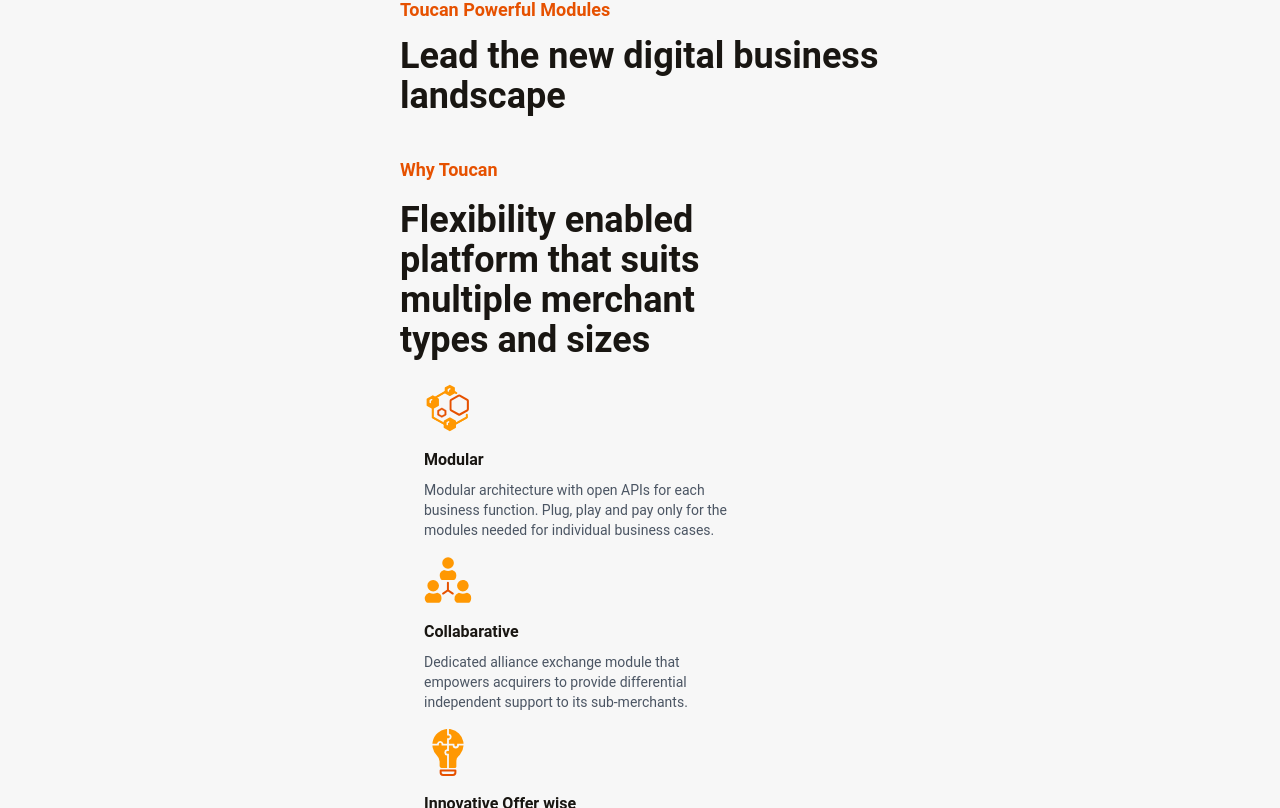
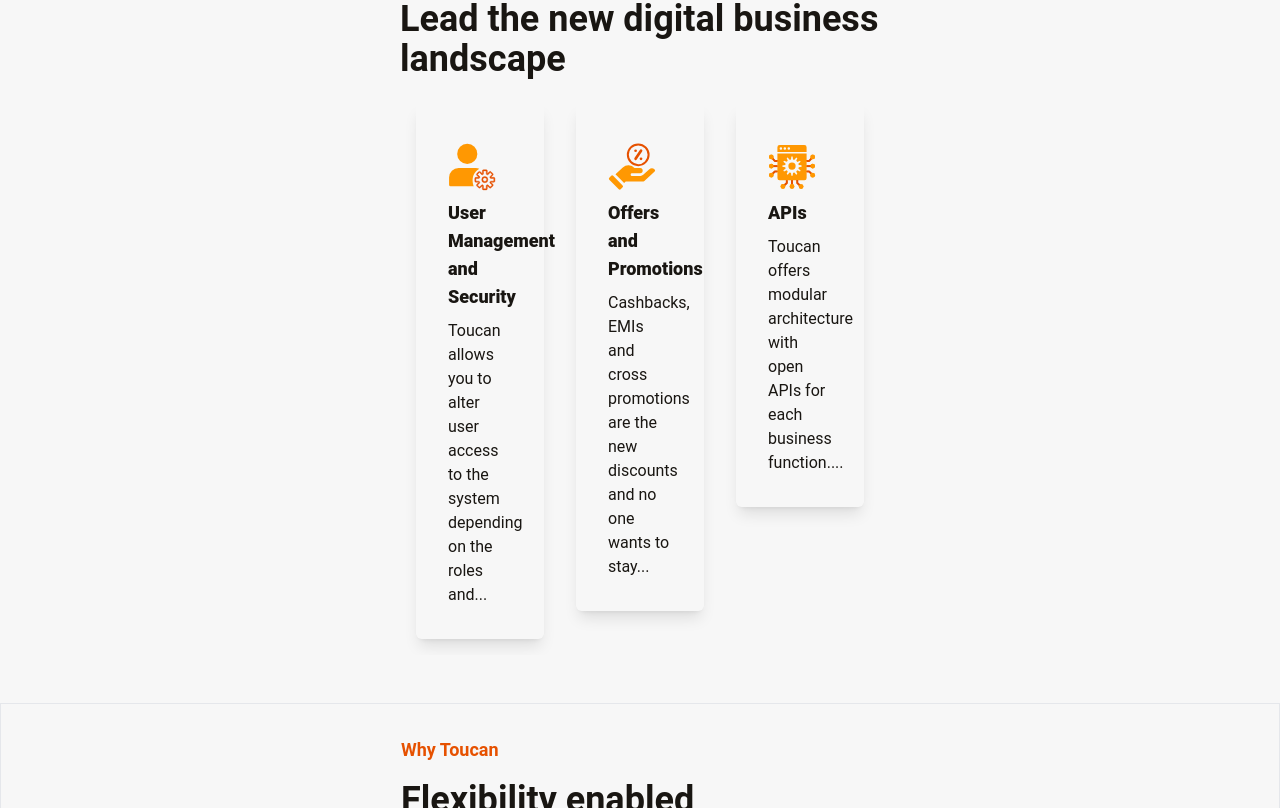
Before and after one commit to Yadla-Akshitha/toucan-payments, a React (Create React App) app: page / in a window 1280 px wide. Shown: the part 952-1760 px from the top of the page. Built offline with nearby package versions, Linux system fonts and the light colour scheme.

Commit message:
Carousel component

```diff
--- a/package.json
+++ b/package.json
@@ -9,7 +9,12 @@
     "react": "^18.2.0",
     "react-countup": "^6.4.1",
     "react-dom": "^18.2.0",
+    "react-multi-carousel": "^2.8.2",
+    "react-reveal": "^1.2.2",
     "react-scripts": "5.0.1",
+    "react-slick": "^0.29.0",
+    "slick-carousel": "^1.8.1",
+    "swiper": "^9.0.0",
     "web-vitals": "^2.1.4"
   },
   "scripts": {
--- /dev/null
+++ b/src/components/CarouselComponent.jsx
@@ -0,0 +1,58 @@
+import React from 'react';
+import { Swiper, SwiperSlide } from 'swiper/react';
+import 'swiper/css';
+import { modules } from '../objects/modules';
+
+const CarouselComponent = () => {
+  return (
+    <>
+      <div className="md:hidden">
+        <Swiper slidesPerView={1}>
+          {
+            modules.map((item) => (
+              <SwiperSlide key={item.id} className="translate-y-2/4 z-10">
+              <div className="w-text-left m-2 p-8 rounded-md shadow-lg">
+                <img src={item.icon} alt={item.title} className="w-12 my-2" />
+                <h2 className="text-lg font-extrabold pb-2">{item.title}</h2>
+                <p>{item.des}</p>
+              </div>
+              </SwiperSlide>
+            ))
+          }
+        </Swiper>
+      </div>
+      <div className="hidden md:flex lg:hidden">
+        <Swiper slidesPerView={2}>
+          {
+            modules.map((item) => (
+              <SwiperSlide key={item.id} className="translate-y-2/4 z-10">
+              <div className="w-text-left m-2 p-8 rounded-md shadow-lg">
+                <img src={item.icon} alt={item.title} className="w-12 my-2" />
+                <h2 className="text-lg font-extrabold pb-2">{item.title}</h2>
+                <p>{item.des}</p>
+              </div>
+              </SwiperSlide>
+            ))
+          }
+        </Swiper>
+      </div>
+      <div className="hidden lg:flex">
+        <Swiper slidesPerView={3}>
+          {
+            modules.map((item) => (
+              <SwiperSlide key={item.id} className="translate-y-2/4 z-10">
+              <div className="w-text-left m-4 p-8 rounded-md shadow-lg">
+                <img src={item.icon} alt={item.title} className="w-12 my-2" />
+                <h2 className="text-lg font-black pb-2">{item.title}</h2>
+                <p>{item.des}</p>
+              </div>
+              </SwiperSlide>
+            ))
+          }
+        </Swiper>
+      </div>
+    </>
+  )
+}
+
+export default CarouselComponent;
--- a/src/components/Footer.jsx
+++ b/src/components/Footer.jsx
@@ -5,7 +5,7 @@
   return (
     <>
       <hr className="bg-white h-1 border-none"/>
-      <div className="bg-bg-lightgrey2 lg:px-[25rem]">
+      <div className="bg-bg-lightgrey2 lg:px-16 xlp:px-[25rem]">
       <hr className="border border-0 border-b-2 border-dotted mt-4 p-4 border-bg-black"/>
       <div className="mt-20">
         <p>
--- a/src/components/Home.jsx
+++ b/src/components/Home.jsx
@@ -9,15 +9,16 @@
 import API_integration from "../assets/images/icons/API_Inegration.svg";
 import Developer from "../assets/images/Developer.png";
 import end_to_end from "../assets/images/End-to-End_support.png";
-import Fade from 'react-reveal/Fade';
+import CarouselComponent from './CarouselComponent';
+import 'swiper/css';
 
 const Home = () => {
   return (
-    <div className="bg-bg-lightgrey2 mt-20 lg:mt-14 lg:pb-14">
+    <div className="bg-bg-lightgrey2 mt-[59px] lg:pb-14">
       {/**Dashboard */}
-      <div className="flex flex-col md:flex-row justify-center items-center md:pl-8">
-        <div className="mx-4 mt-[60px] md:mt-0 text-left md:w-1/2 lg:pl-[23rem] lg:mx-0">
-          <h1 className="font-bold leading-tight text-[26px] lg:text-[36px] lg:w-[470px] text-gray-700">Merchant Acquiring and Aggregation Made Simple</h1>
+      <div className="flex flex-col md:flex-row justify-center items-center lg:justify-between md:pl-4">
+        <div className="mx-4 mt-[60px] md:mt-0 text-left md:w-1/2 lg:pl-12 xl:pl[25rem] lg:mx-0">
+          <h1 className="font-bold leading-tight text-[26px] lg:text-[36px] lg:w-[470px] text-gray-700 lg:mt-20">Merchant Acquiring and Aggregation Made Simple</h1>
           <div className="text-base text-gray-700 mt-[10px] lg:w-[470px]">
             <p>Modular services that help you choose and pay for just what you need.</p>
             <p className=" mt-3 mb-0 text-opacity-80">Address financial hurdles as businesses go global. Toucan&apos;s modules help you power payments for your merchants and cater to their collection, remittance, reporting, decision making, disputes and everything in between.</p>
@@ -25,12 +26,12 @@
             <button type="button" className="rounded w-48 h-12 bg-[#ffb74d] mt-6 font-bold">REQUEST DEMO</button>
           </div>
         </div>
-        <div className="mt-8 md:m-0 md:w-1/2">
+        <div className="mt-8 md:m-0 md:w-1/2 lg:w-2/5">
           <img src={toucanDashboard} alt="toucan-dashboard" className="w-full object-cover" />
         </div>
       </div>
       {/** trusted brands */}
-      <div className="px-8 lg:px-[25rem] py-12 my-14 bg-bg-lightgrey">
+      <div className="px-10 md:px-16 xl:px-[25rem] py-12 my-14 bg-bg-lightgrey">
         <h2 className="text-gray-500 text-lg font-bold">Trusted by brands you know</h2>
         <div className="flex justify-center items-center md:justify-start my-4">
           <img src={shopeefix} alt="shopeefix" className="w-28 lg:w-40 m-2 lg:mr-6" />
@@ -39,20 +40,19 @@
         </div>
       </div>
       {/** powerful modules */}
-      <div className="lg:px-[25rem] px-10">
-        <Fade bottom>
-          <h3 className="text-secondary text-lg font-bold my-3">Toucan Powerful Modules</h3>
-        </Fade>
+      <div className="xl:px-[25rem] px-10 py-12 md:px-16 z-0">
+        <h3 className="text-secondary text-lg font-bold my-3">Toucan Powerful Modules</h3>
         <h4 className="text-4xl font-bold my-2">Lead the new digital business landscape</h4>
+        <CarouselComponent />
       </div>
       {/** Why Toucan */}
-      <div className="px-2 py-8 text-left lg:px-[25rem]">
+      <div className="px-2 py-8 text-left md:px-16 xl:px-[25rem]  border">
         <h3 className="text-secondary font-bold text-lg">Why Toucan</h3>
         <p className="font-roboto font-semibold sm:w-64 text-[18px] lg:text-4xl lg:my-4 lg:w-3/4">Flexibility enabled platform that suits multiple merchant types and sizes</p>
-        <div className="w-full flex flex-col md:flex-row md:flex-wrap">
+        <div className="w-full flex flex-col md:flex-row md:flex-wrap lg:mt-12">
           {
             flexible_objects.map((item) => (
-              <div key={item.id} className="w-full lg:w-[340px] mt-4 px-4 lg:m-2">
+              <div key={item.id} className="w-full md:w-72 xl:w-[340px] mt-4 px-4 md:my-6 ">
                 <img src={item.icon} alt={item.title} className="w-10 md:w-12" />
                 <h4 className="mt-4 mb-2 font-bold">{item.title}</h4>
                 <p className="text-gray-600 text-sm">{item.des}</p>
@@ -62,7 +62,7 @@
         </div>
       </div>
       {/** Developer */}
-      <div className="bg-primary2 text-white p-4 py-10 lg:px-[25rem] lg:flex lg:flex-row lg:justify-center lg:items-center lg:py-12">
+      <div className="bg-primary2 text-white p-4 py-10 md:px-10 lg:px-16 xl:px-[25rem] lg:flex lg:flex-row lg:justify-center lg:items-center lg:py-12">
         <div>
           <h4 className="text-secondary mt-4 font-bold text-lg">Developer</h4>
           <h5 className="text-[26px] leading-8 my-2 text-left font-extrabold">Lead the new digital business landscape</h5>
@@ -91,13 +91,15 @@
         </div>
       </div>
       {/** Contact us */}
-      <div className="lg:px-[25rem]">
-        <div className="mt-24 bg-bg-yellow rounded-3xl w-11/12 mx-auto text-center lg:flex lg:flex-row justify-center items-center">
+      <div className="px-8 md:px-16 xl:px-[25rem]">
+        <div className="mt-24 bg-bg-yellow rounded-3xl w-11/12 md:w-full mx-auto text-center lg:flex lg:flex-row lg:pb-10 lg:pl-10 lg:justify-start items-center xl:px-8">
           <div className="lg:w-1/2 lg:flex flex-col justify-start items-start">
-            <h2 className="uppercase lg:text-left text-[28px] font-extrabold m-4 px-10 pt-8 lg:text-[48px]">Your needs, our solutions!</h2>
-            <Link to="/contact"><button className="uppercase bg-secondary text-white py-3 font-bold w-48 rounded lg:ml-14">Contact us</button></Link>
+            <h2 className="uppercase lg:text-left text-[28px] text-primary font-black m-4 px-4 pt-8 lg:px-0 lg:text-[48px] leading-tight">Your needs, <br/>our solutions!</h2>
+            <div className="px-4 m-4">
+              <Link to="/contact"><button className="uppercase bg-secondary text-white py-3 font-extrabold tracking-wider w-48 rounded">Contact us</button></Link>
+            </div>
           </div>
-          <img src={end_to_end} alt="end-to-end-support" className="w-11/12 lg:w-1/2 py-4 mx-auto" />
+          <img src={end_to_end} alt="end-to-end-support" className="w-11/12 lg:w-96 py-4 mx-auto xl:w-[510px]" />
         </div>
         <div>
           <h6 className="text-secondary font-bold text-[18px] px-5 pt-10">Customer And Partner Stories</h6>
--- a/src/components/Nav.jsx
+++ b/src/components/Nav.jsx
@@ -36,8 +36,8 @@
   }
 
   return (
-    <div className="w-full h-[59px] fixed bg-bg-lightgrey shadow-lg top-0 py-2">
-      <nav className="w-full px-2 md:px-6 lg:px-[25rem] z-0 flex justify-between items-center">
+    <div className="w-full h-[59px] fixed bg-bg-lightgrey shadow-lg top-0 py-2 z-[4999]">
+      <nav className="w-full px-2 md:px-4 lg:px-[25rem] relative flex justify-between items-center">
         <Link to="/"><img src={logo} alt="logo" className="h-[30px] w-auto lg:h-[32px]" /></Link>
         <div className="flex justify-center items-center">
           <ul className="hidden lg:flex justify-center items-center">
@@ -58,7 +58,7 @@
         </div>
       </nav>
       {/* Sidebar */}
-      <div ref={ref} className={(sidebar)? "w-4/5 md:2/4 bg-[#191612] h-full visible fixed inset-0 z-30" : "invisible"}>
+      <div ref={ref} className={(sidebar)? "w-4/5 md:2/4 bg-[#191612] h-full visible fixed inset-0 z-[5000]" : "invisible"}>
         <div className="h-32 w-full flex justify-center border-gray-500 border-b">
           <img src={logo_circle} alt="Toucan_payments_logo" className="w-12" />
         </div>
--- /dev/null
+++ b/src/css/about.css
@@ -0,0 +1,17 @@
+@media screen and (min-width: 768px) {
+  #about_banner:after {
+    content: "";
+    background: url(../assets/images/top-left.svg);
+    position: absolute;
+    top:0px;
+    left:0px;
+    width: 600px;
+    height: 600px;
+    border: 100px solid red;
+    opacity: 0.7;
+  }
+
+  #about_banner {
+    opacity: 1;
+  }
+}
--- a/src/objects/modules.jsx
+++ b/src/objects/modules.jsx
@@ -20,8 +20,13 @@
 */
 
 import user from "../assets/images/icons/User_management_&_security.svg";
+import offers from "../assets/images/icons/Offers-amp.svg";
+import API from "../assets/images/icons/API-gateway.svg";
+import switching from "../assets/images/icons/Switching.svg";
+import acquirer from "../assets/images/icons/Acquirer-processing.svg";
+import merchant from "../assets/images/icons/Merchant-onboarding.svg"
 
-const modules = [
+export const modules = [
   {
     id: 0,
     icon: user,
@@ -30,16 +35,32 @@
   },
   {
     id: 1,
-    icon: user,
-    title: 'User Management and Security 1',
-    des: 'Toucan allows you to alter user access to the system depending on the roles and...'
+    icon: offers,
+    title: 'Offers and Promotions',
+    des: 'Cashbacks, EMIs and cross promotions are the new discounts and no one wants to stay...'
   },
   {
     id: 2,
-    icon: user,
-    title: 'User Management and Security 2',
-    des: 'Toucan allows you to alter user access to the system depending on the roles and...'
+    icon: API,
+    title: 'APIs',
+    des: 'Toucan offers modular architecture with open APIs for each business function....'
+  },
+  {
+    id: 3,
+    icon: switching,
+    title: 'Switching',
+    des: "Toucan's switching module helps rflect and complete transactions real tim..."
+  },
+  {
+    id: 4,
+    icon: acquirer,
+    title: 'Acquirer support',
+    des: 'The Acquirer Support Module enables acquirers tp seamlessly manage ...'
+  },
+  {
+    id: 5,
+    icon: merchant,
+    title: 'Merchant Onboarding',
+    des: 'While onboarding a merchant, be it on their own or with the assistance of an...'
   }
 ]
-
-export default modules;
```
Also changed, not shown: src/components/About.jsx (+5 -4 lines), src/components/Support.jsx (+15 -15 lines), 1 other file (tests, documents, lock files or other folders).
